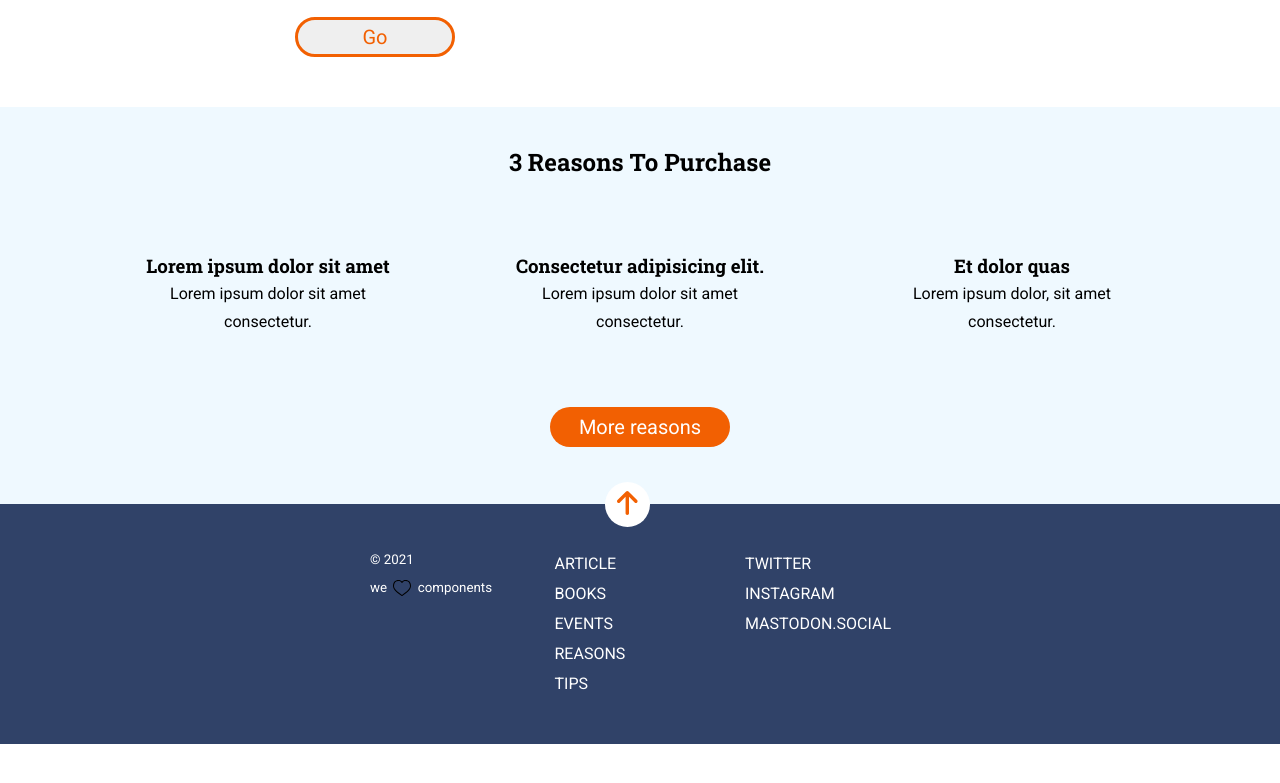
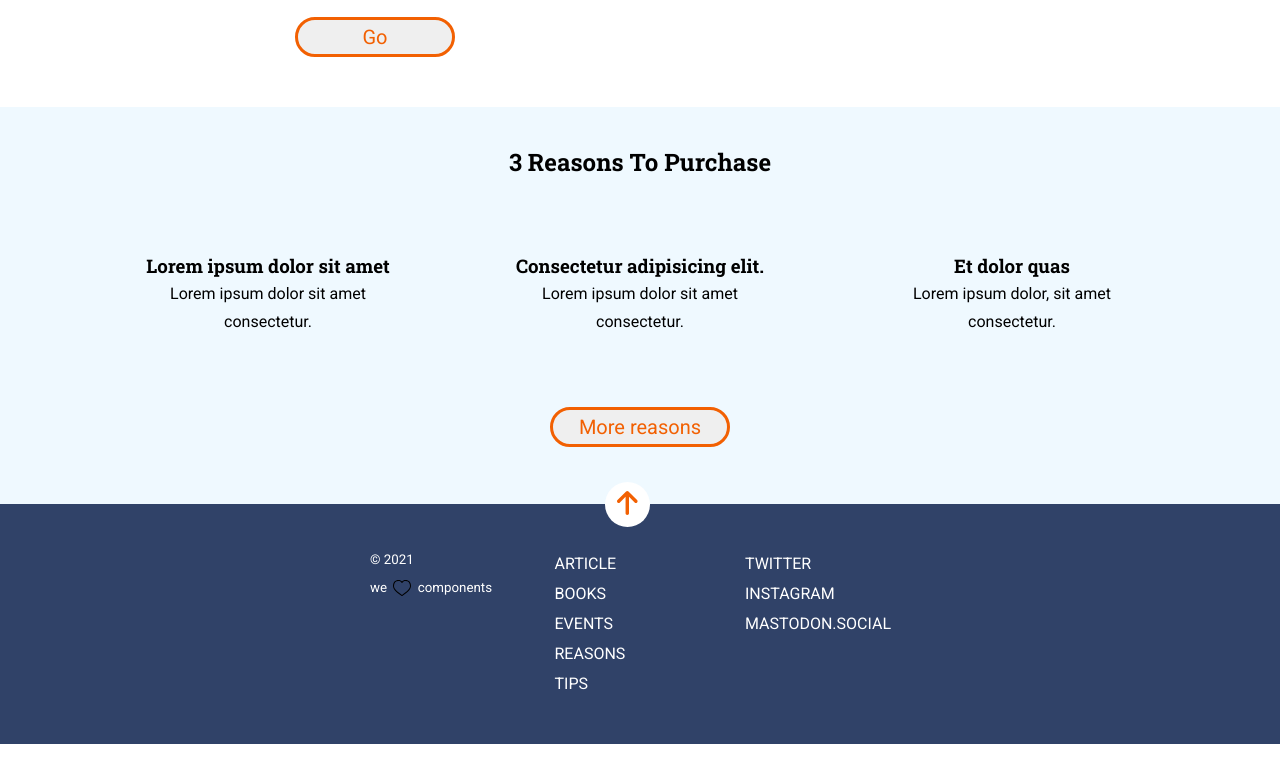
Before and after one commit to Adalab/modulo-1-evaluacion-final-Miriam-Villalta, a website: page docs/index.html in a window 1280 px wide. Shown: the part 1021-1804 px from the top of the page. Drawn offline with nearby package versions, Linux system fonts and the light colour scheme; files that its build step writes are made by us from their sources.

Commit message:
change interview

```diff
--- a/src/scss/layout/_footer.scss
+++ b/src/scss/layout/_footer.scss
@@ -77,6 +77,7 @@
   background-color: white;
   border: none;
   transform: translate(175px, -67px);
+  display: none;
 
   &__icon {
     transform: translateY(4px);
@@ -101,6 +102,7 @@
 
   @media all and (min-width: 768px) {
     transform: translate(315px, -67px);
+    display: block;
   }
 
   @media all and (min-width: 1200px) {
--- a/src/scss/layout/_main-content.scss
+++ b/src/scss/layout/_main-content.scss
@@ -113,12 +113,12 @@
     width: 180px;
     height: 40px;
     border-radius: 20px;
-    color: white;
-    background-color: $orange;
+    color: $orange;
     border: none;
     font-size: 20px;
     grid-column: span 3;
     margin: 60px;
+    border: solid 0.2rem $orange;
 
     &:hover {
       background-color: $background-color;
```
